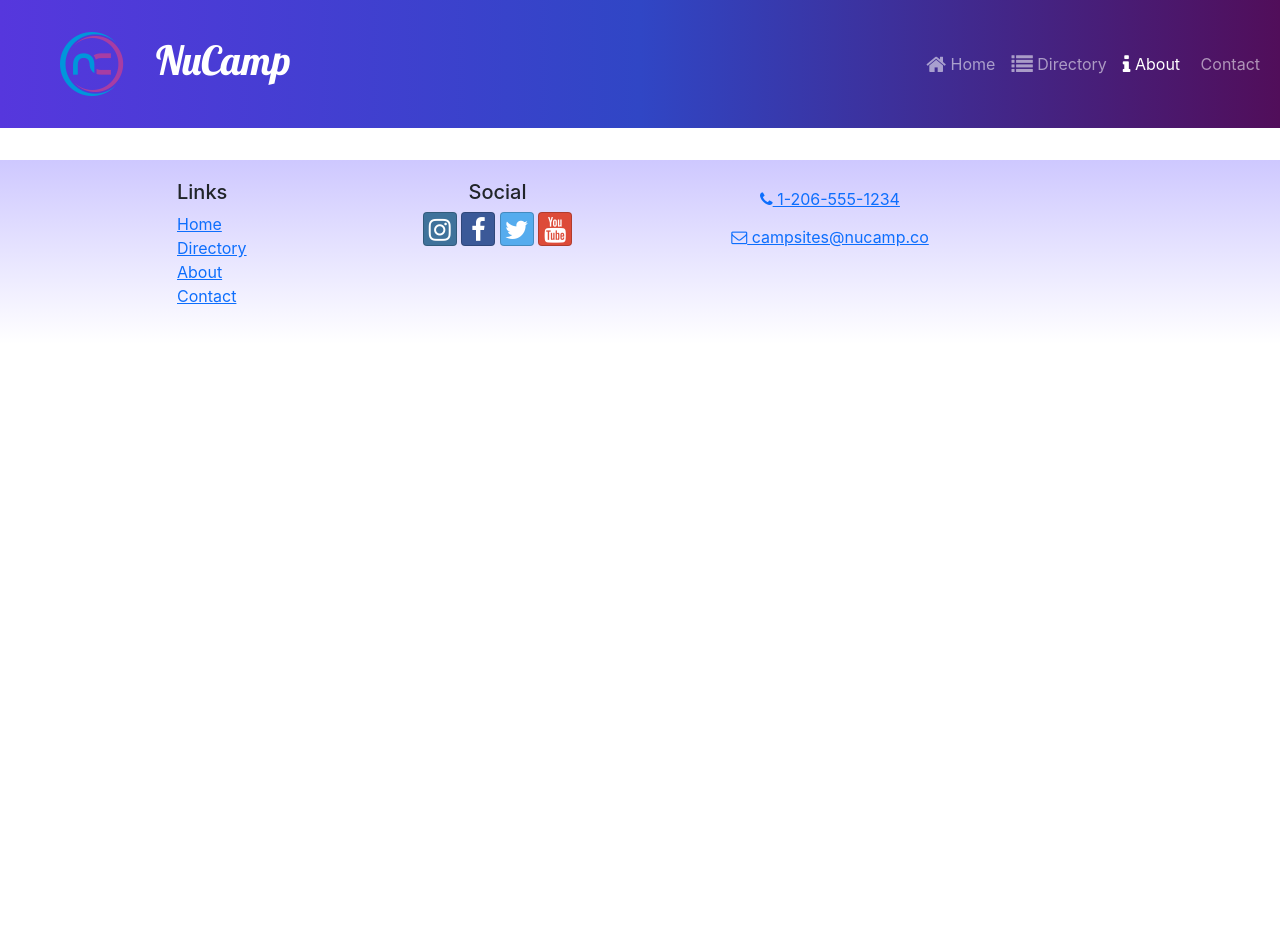
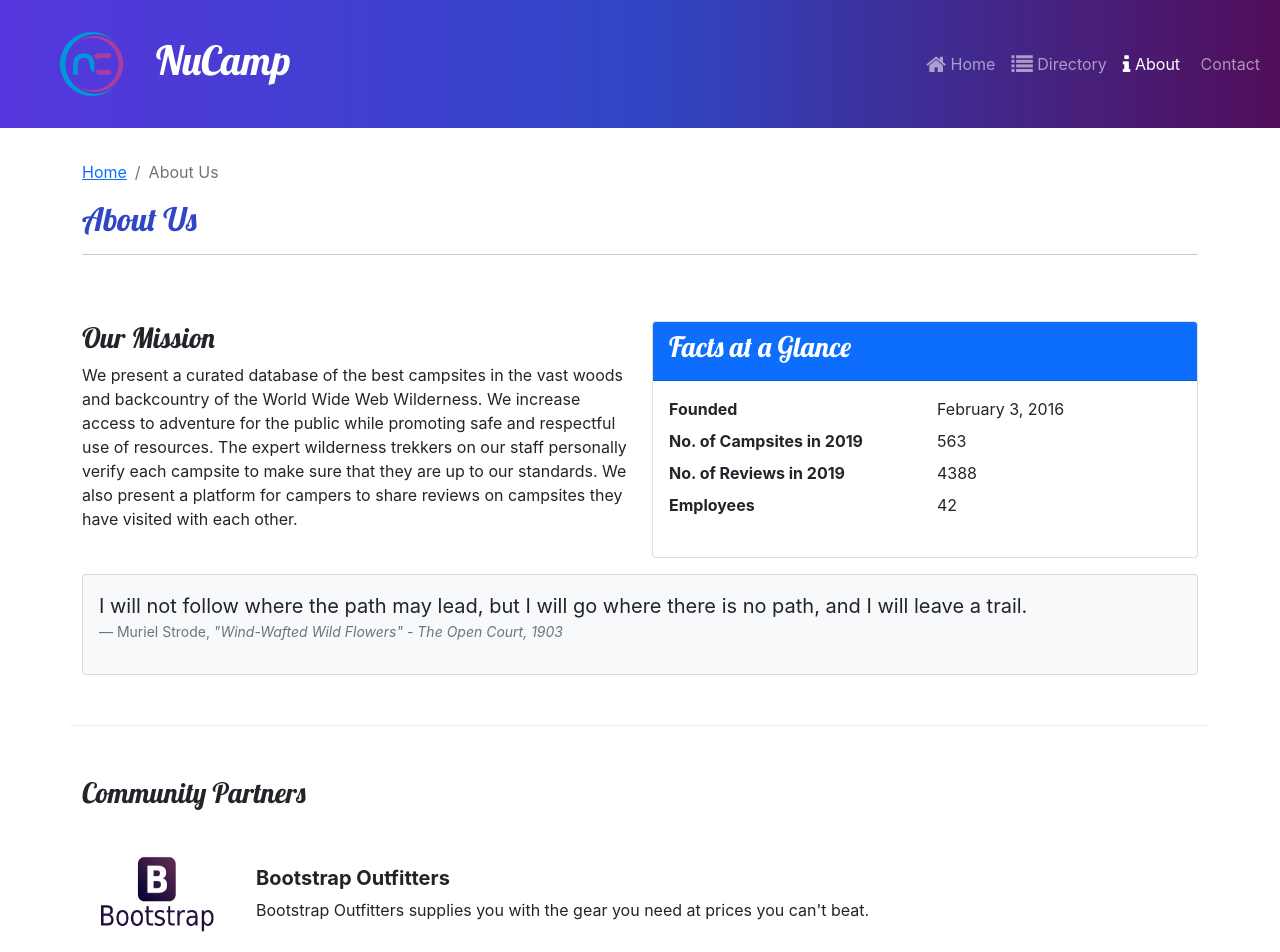
Before and after one commit to jeedeekay/react-course-project, a React (Create React App) app in the folder nucampsite/: page /about in a window 1280 px wide. Shown: the top 952 px of the page. Before the commit the page ends 800 px from the top, so only its background shows below. Built offline with nearby package versions, Linux system fonts and the light colour scheme.

Commit message:
Week 3 Workshop

```diff
--- a/nucampsite/src/App.js
+++ b/nucampsite/src/App.js
@@ -5,6 +5,7 @@
 import Footer from './components/Footer';
 import CampsiteDirectoryPage from './pages/CampsiteDirectoryPage';
 import CampsiteDetailPage from './pages/CampsiteDetailPage';
+import AboutPage from './pages/AboutPage';
 import './App.css';
 
 function App() {
@@ -19,6 +20,7 @@
           path='directory/:campsiteId'
           element={<CampsiteDetailPage />}
         />
+        <Route path='/about' element={<AboutPage />} />
       </Routes>
       <Footer />
     </div>
--- a/nucampsite/src/features/display/DisplayList.js
+++ b/nucampsite/src/features/display/DisplayList.js
@@ -2,9 +2,10 @@
 import DisplayCard from './DisplayCard';
 import { selectFeaturedCampsite } from "../campsites/campsitesSlice";
 import { selectFeaturedPromotion } from "../promotions/PromotionsSlice";
+import { selectFeaturedPartner } from '../partners/partnersSlice';
 
 const DisplayList = () => {
-    const items = [selectFeaturedCampsite(), selectFeaturedPromotion()];
+    const items = [selectFeaturedCampsite(), selectFeaturedPromotion(), selectFeaturedPartner()];
 
     return (
         <Row>
--- /dev/null
+++ b/nucampsite/src/features/partners/Partner.js
@@ -0,0 +1,18 @@
+const Partner = ({ partner }) => {
+    if (partner) {
+        const { image, name, description} = partner;
+
+        return (
+            <>
+                <img src={image} alt={name} style={{ width: '150px' }} />
+                <div className='m-4'>
+                    <h5 className='fw-bold'>{name}</h5>
+                    {description}
+                </div>
+            </>
+        );
+    }
+    return null;
+};
+
+export default Partner;
--- /dev/null
+++ b/nucampsite/src/features/partners/PartnersList.js
@@ -0,0 +1,21 @@
+import { Col } from 'reactstrap';
+import Partner from './Partner';
+import { selectAllPartners } from './partnersSlice';
+
+const PartnersList = () => {
+    const partners = selectAllPartners();
+
+    return (
+        <Col className='mt-4'>
+            {partners.map((partner) => {
+                return (
+                    <div className='d-flex mb-5' key={partner.id}>
+                        <Partner partner={partner} />
+                    </div>
+                );
+            })}
+        </Col>
+    );
+};
+
+export default PartnersList;
--- /dev/null
+++ b/nucampsite/src/features/partners/partnersSlice.js
@@ -0,0 +1,9 @@
+import { PARTNERS } from '../../app/shared/PARTNERS';
+
+export const selectAllPartners = () => {
+    return PARTNERS;
+};
+
+export const selectFeaturedPartner = () => {
+    return PARTNERS.find((partner) => partner.featured);
+};
--- /dev/null
+++ b/nucampsite/src/pages/AboutPage.js
@@ -0,0 +1,73 @@
+import { Col, Row, Container, Card, CardBody, CardHeader } from 'reactstrap';
+import SubHeader from '../components/SubHeader';
+import PartnersList from '../features/partners/PartnersList';
+
+const AboutPage = () => {
+    return (
+        <Container>
+            <SubHeader current='About Us' />
+            <Row className='row-content'>
+                <Col sm='6'>
+                    <h3>Our Mission</h3>
+                    <p>
+                        We present a curated database of the best campsites in the
+                        vast woods and backcountry of the World Wide Web Wilderness.
+                        We increase access to adventure for the public while
+                        promoting safe and respectful use of resources. The expert
+                        wilderness trekkers on our staff personally verify each
+                        campsite to make sure that they are up to our standards. We
+                        also present a platform for campers to share reviews on
+                        campsites they have visited with each other.
+                    </p>
+                </Col>
+                <Col sm='6'>
+                    <Card>
+                        <CardHeader className='bg-primary text-white'>
+                            <h3>Facts at a Glance</h3>
+                        </CardHeader>
+                        <CardBody>
+                            <dl className='row'>
+                                <dt className='col-6'>Founded</dt>
+                                <dd className='col-6'>February 3, 2016</dd>
+                                <dt className='col-6'>No. of Campsites in 2019</dt>
+                                <dd className='col-6'>563</dd>
+                                <dt className='col-6'>No. of Reviews in 2019</dt>
+                                <dd className='col-6'>4388</dd>
+                                <dt className='col-6'>Employees</dt>
+                                <dd className='col-6'>42</dd>
+                            </dl>
+                        </CardBody>
+                    </Card>
+                </Col>
+                <Col>
+                    <Card className='bg-light mt-3'>
+                        <CardBody>
+                            <blockquote className='blockquote'>
+                                <p>
+                                    I will not follow where the path may lead, but I
+                                    will go where there is no path, and I will leave
+                                    a trail.
+                                </p>
+                            </blockquote>
+                            <footer className='blockquote-footer'>
+                                Muriel Strode,{' '}
+                                    <cite title='Source Title'>
+                                        "Wind-Wafted Wild Flowers" - The Open Court,
+                                        1903
+                                    </cite>
+                            </footer>
+                        </CardBody>
+                    </Card>
+                </Col>
+            </Row>
+            <Row className='row-content'>
+                <Col xs='12'>
+                    <h3>Community Partners</h3>
+                </Col>
+                <PartnersList />
+            </Row>
+        </Container>
+    )
+};
+
+export default AboutPage;
```
